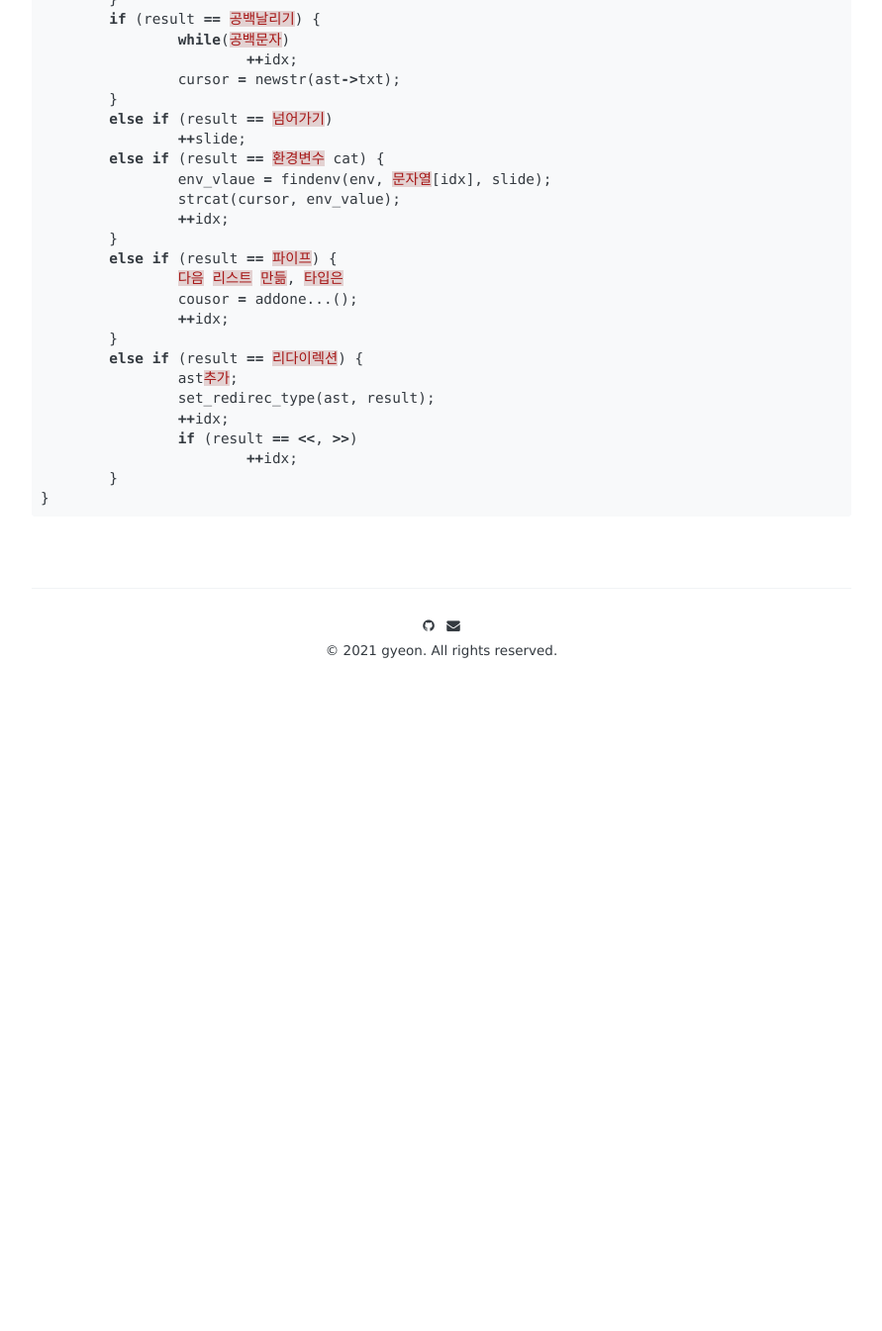
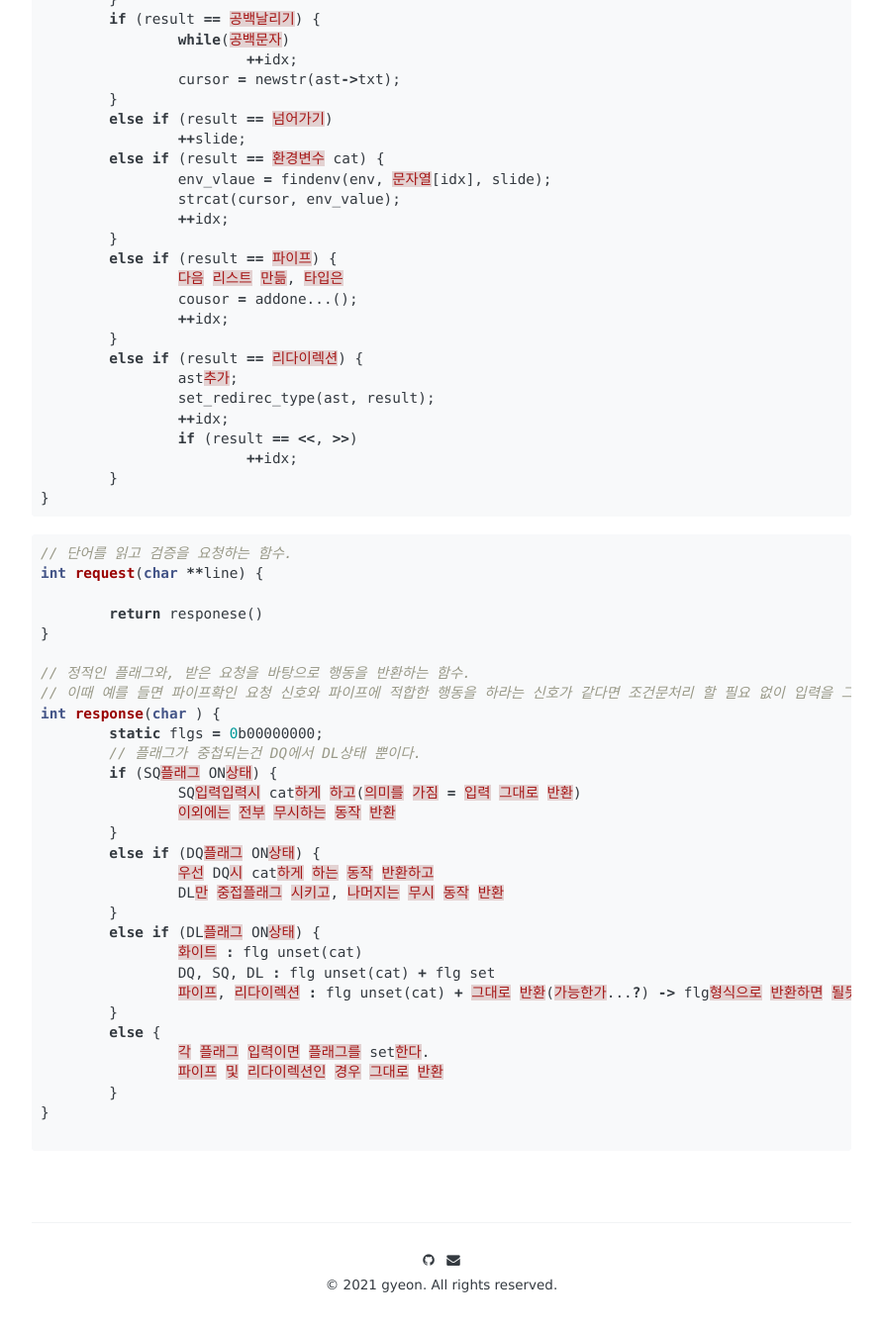
Before and after one commit to gyujun9403/gyujun9403.github.io, a Jekyll site: the page built from _posts/2021-12-30-minishell-parsing1.md, in a window 1280 px wide and 1400 px high, scrolled down 2244 px. Shown: the top 1345 px of the window at 99% size, without its empty margins (194-1085 px from the left). Built offline with Jekyll 4.4.1, drawn with Linux system fonts in a browser that asks for light colours; some web fonts are replaced; comment, search, counter and statistics services are not loaded; before the commit the page ends 3003 px from its top, so only the background shows below that; some of the changed text lies outside the part shown.

Commit message:
Writing sudocode

````diff
--- a/_posts/2021-12-30-minishell-parsing1.md
+++ b/_posts/2021-12-30-minishell-parsing1.md
@@ -17,7 +17,7 @@ Minishell에서 가장 복잡하고 변수가 많은 부분은 파싱부라고
 | 문자 \ flag | ' Flg | " Flg | $ Flg | Flg 없음 |
 | :----: | :----: | :----:| :----: | :----: |
 | white | 무시 | 무시 | 환경변수대체, 바로뒤면그냥$ | cat, 다음줄 |
-| ' |FlgOFF, cat|무시|무시|cat, FlgON|
+| ' |FlgOFF, cat|무시|환경변수대체, FlgON|cat, FlgON|
 | " |무시|FlgOFF, cat|환경변수대체, FlgON|cat, FlgON|
 | $ |무시|중첩|환경변수대체, FlgON|cat, 환경변수|
 | \| |무시|무시|환경변수대체, 다음리스트|cat, 다음리스트|
@@ -87,3 +87,36 @@ while(문자열이 끝날때까지)
 	}
 }
 ```
+
+```c
+// 단어를 읽고 검증을 요청하는 함수.
+int request(char **line) {
+
+	return responese()
+}
+
+// 정적인 플래그와, 받은 요청을 바탕으로 행동을 반환하는 함수.
+// 이때 예를 들면 파이프확인 요청 신호와 파이프에 적합한 행동을 하라는 신호가 같다면 조건문처리 할 필요 없이 입력을 그대로 반환하면 된다.
+int response(char ) {
+	static flgs = 0b00000000;
+	// 플래그가 중첩되는건 DQ에서 DL상태 뿐이다.
+	if (SQ플래그 ON상태) {
+		SQ입력입력시 cat하게 하고(의미를 가짐 = 입력 그대로 반환)
+		이외에는 전부 무시하는 동작 반환
+	}
+	else if (DQ플래그 ON상태) {
+		우선 DQ시 cat하게 하는 동작 반환하고
+		DL만 중접플래그 시키고, 나머지는 무시 동작 반환
+	}
+	else if (DL플래그 ON상태) {
+		화이트 : flg unset(cat)
+		DQ, SQ, DL : flg unset(cat) + flg set
+		파이프, 리다이렉션 : flg unset(cat) + 그대로 반환(가능한가...?) -> flg형식으로 반환하면 될듯?
+	}
+	else {
+		각 플래그 입력이면 플래그를 set한다.
+		파이프 및 리다이렉션인 경우 그대로 반환
+	}
+}
+
+```
````
Also changed, not shown: other parts of _posts/2021-12-30-minishell-parsing1.md (+1 -1 lines).
